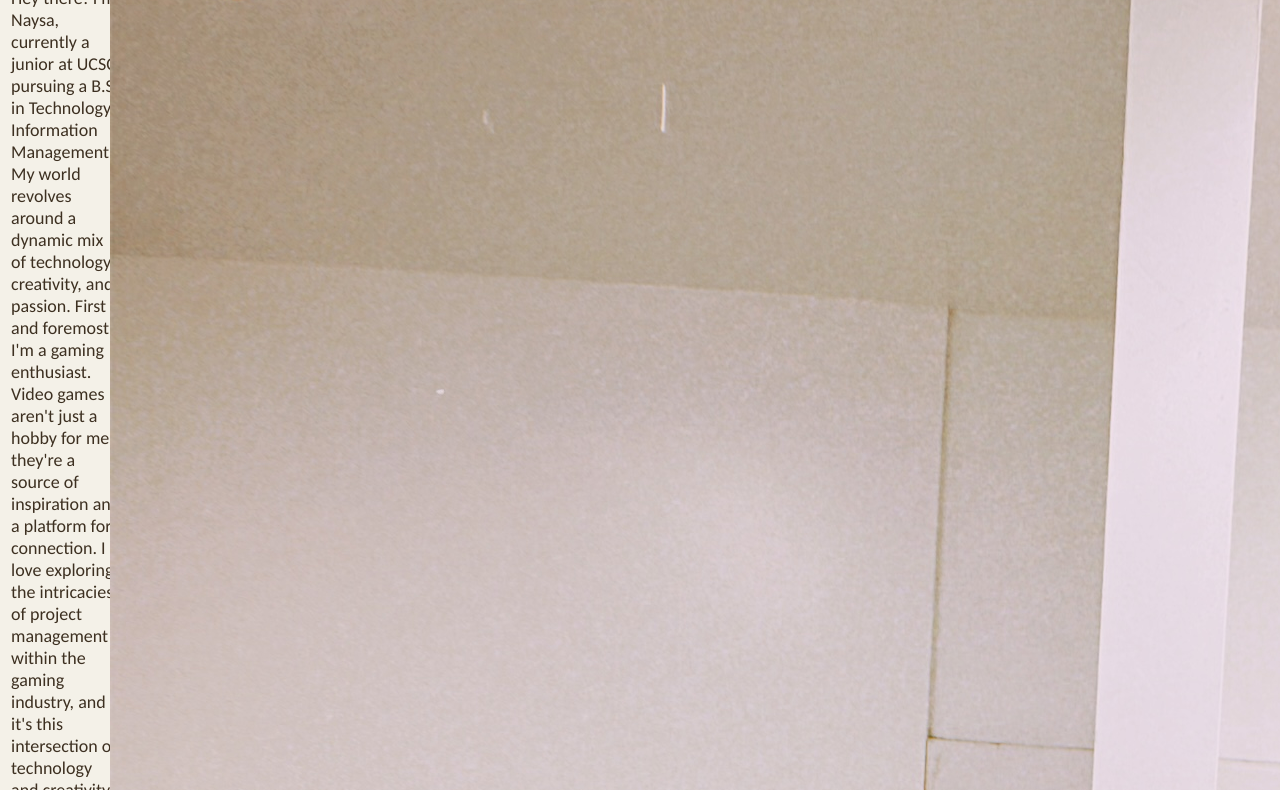
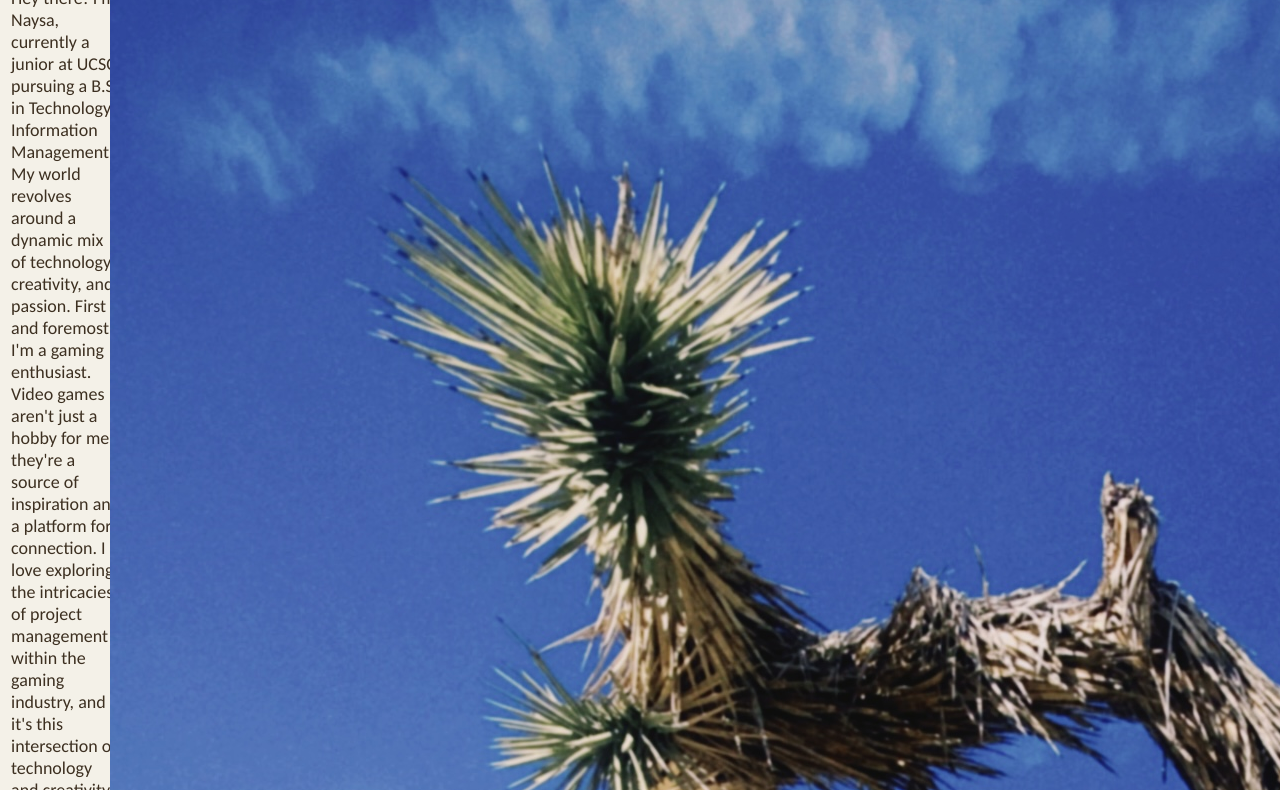
Before and after one commit to naysa1/naysa1.github.io, a plain HTML site: page page1.html in a window 1280 px wide. Shown: the part 301-1091 px from the top of the page. Drawn offline with Linux system fonts and the light colour scheme; a web font is replaced by a local one.

Commit message:
fixing image

```diff
--- a/about.css
+++ b/about.css
@@ -38,9 +38,8 @@ body {
     }
   }
   .right-box{
-    .image{
-      max-width: 10%;
-      max-height: 10%
+    .img{
+        border-radius: 8px;
     }
   }
 }
--- a/page1.html
+++ b/page1.html
@@ -22,7 +22,7 @@
         </div>
         <div class="right-box">
           <div class="image">
-            <img src="/assets/images/profile_image.jpg" alt="profile pic">
+            <img src="/assets/images/profile_image2.jpg" alt="profile pic">
           </div>
         </div>
       </div>
```
Also changed, not shown: assets/images/profile_image2.jpg (added).
